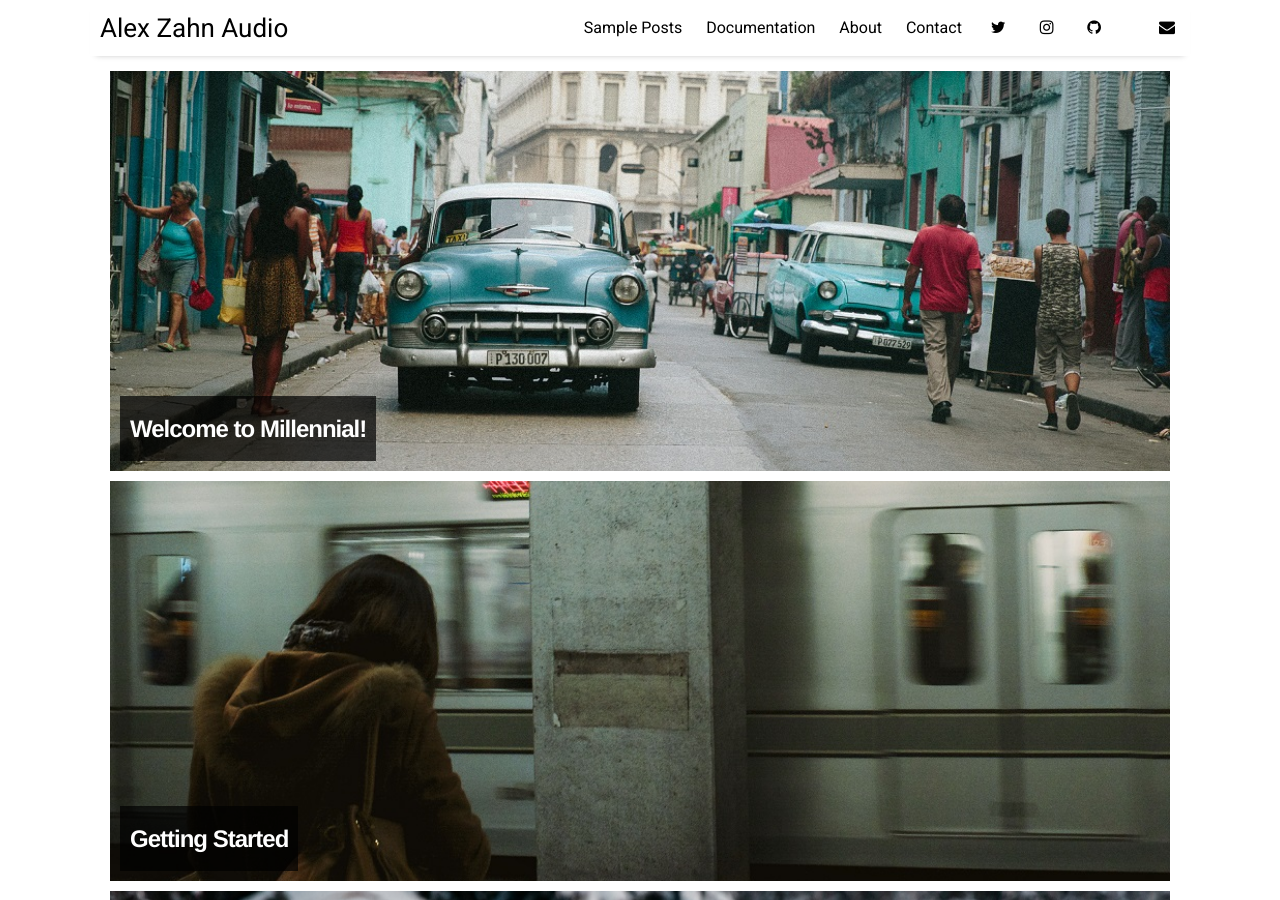
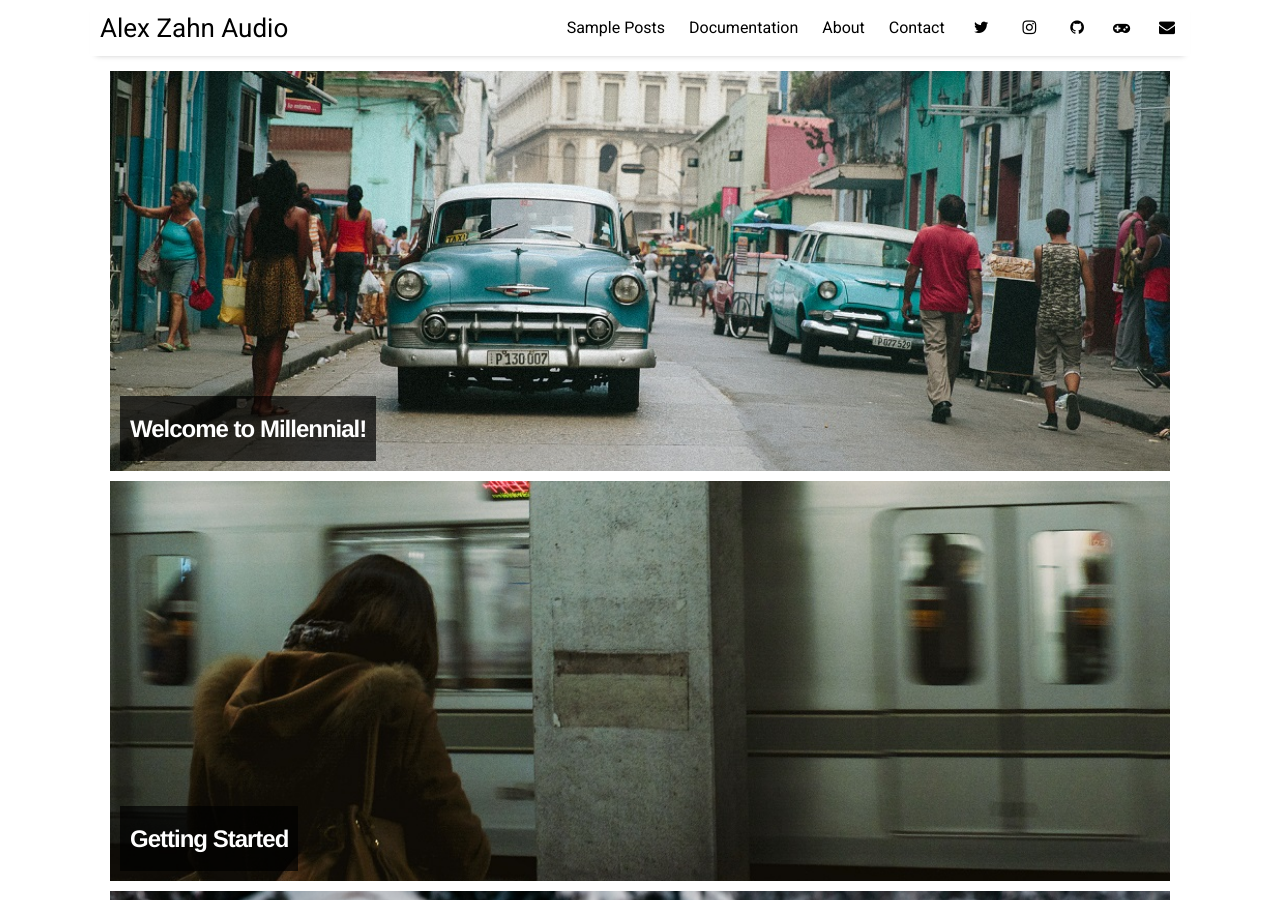
Before and after one commit to alexzahnaudio/alexzahnaudio.github.io, a Jekyll site: the page built from index.html, in a window 1280 px wide and 900 px high. Built offline with Jekyll 4.4.1, drawn with Linux system fonts in a browser that asks for light colours; nearby versions of some CDN libraries; the list of posts is cut into pages by our own code.

Commit message:
Update settings.yml

```diff
--- a/_data/settings.yml
+++ b/_data/settings.yml
@@ -17,7 +17,7 @@ social:
 - {icon: 'twitter', link:    'https://twitter.com/AlexZahnAudio'}
 - {icon: 'instagram', link:  'https://www.instagram.com/alexzahnaudio/'}
 - {icon: 'github', link:     'https://github.com/alexzahnaudio'}
-- {icon: 'itch-io', link:    'https://rocketsciencewins.itch.io/'}
+- {icon: 'gamepad', link:    'https://rocketsciencewins.itch.io/'}
 - {icon: 'envelope', link:   'mailto:alex@alexzahnaudio.com'}
 
 # Customize site text
```
